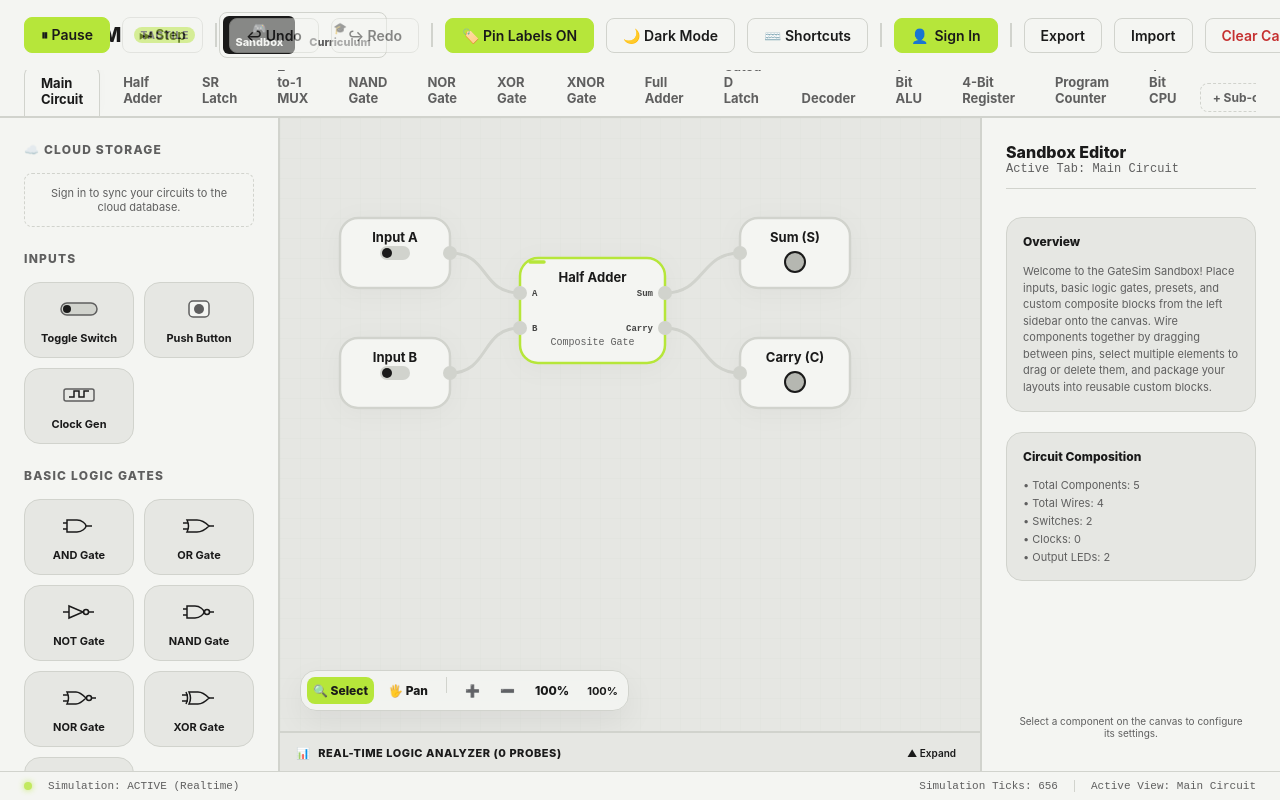
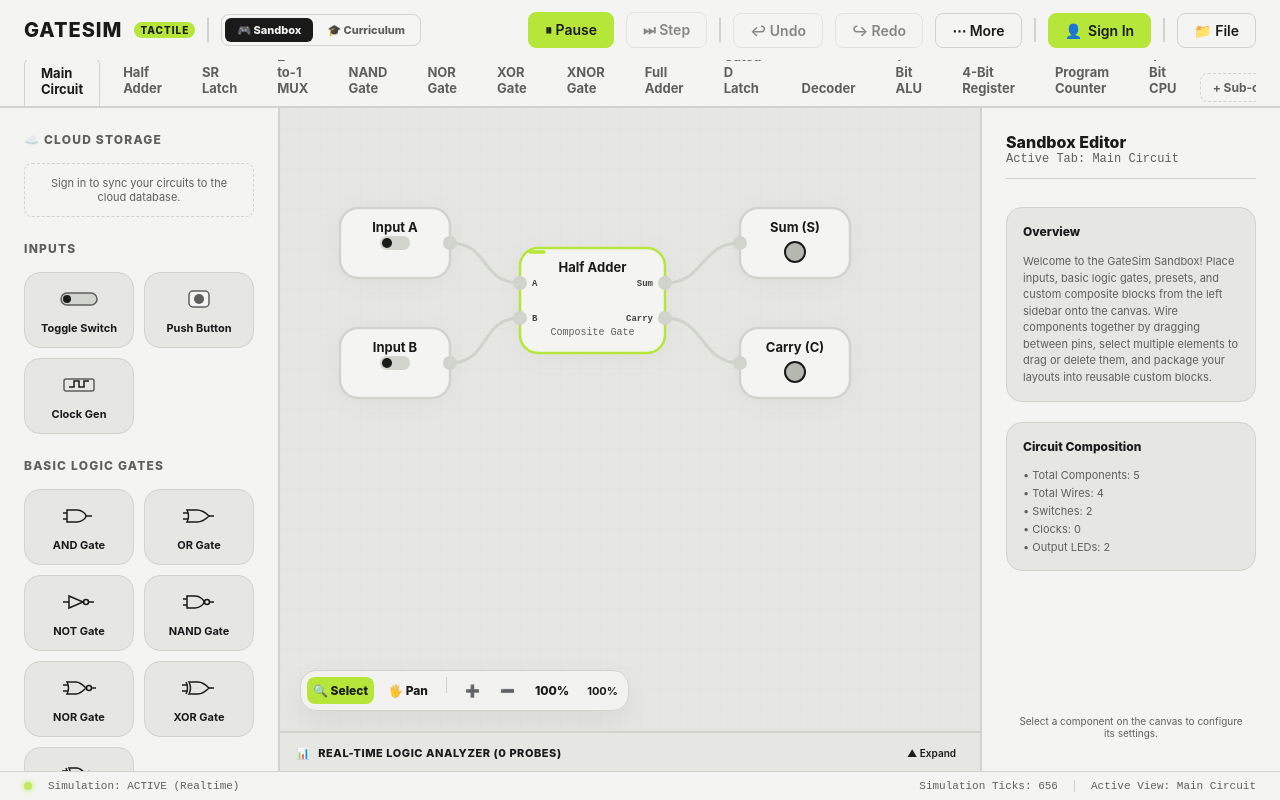
Before and after one commit to jaewooli/GateSim, a React (Vite) app: page /sandbox in a window 1280 px wide. Built offline with nearby package versions, Linux system fonts and the light colour scheme.

Commit message:
update more 2

```diff
--- a/src/components/Header.tsx
+++ b/src/components/Header.tsx
@@ -43,6 +43,8 @@ export const Header: React.FC<HeaderProps> = ({ circuit, onOpenCustomGateModal }
 
   const [isAuthModalOpen, setIsAuthModalOpen] = useState(false);
   const [isShortcutsOpen, setIsShortcutsOpen] = useState(false);
+  const [isMoreOpen, setIsMoreOpen] = useState(false);
+  const [isFileOpen, setIsFileOpen] = useState(false);
   const fileInputRef = useRef<HTMLInputElement>(null);
 
   const handleAddTab = () => {
@@ -174,29 +176,56 @@ export const Header: React.FC<HeaderProps> = ({ circuit, onOpenCustomGateModal }
             ↪ Redo
           </button>
 
-          <div className="divider" />
-
+          <div style={{ position: 'relative' }}>
+            <button
+              onClick={() => { setIsMoreOpen(!isMoreOpen); setIsFileOpen(false); }}
+              title="More options"
+              style={{ display: 'flex', alignItems: 'center', gap: '4px' }}
+            >
+              ⋯ More
+            </button>
+            {isMoreOpen && (
+              <div
+                onMouseLeave={() => setIsMoreOpen(false)}
+                style={{
+                  position: 'absolute',
+                  top: 'calc(100% + 6px)',
+                  right: 0,
+                  backgroundColor: 'var(--secondary-bg)',
+                  border: '1px solid var(--border-color)',
+                  borderRadius: '10px',
+                  boxShadow: '0 8px 24px rgba(0,0,0,0.4)',
+                  padding: '6px',
+                  display: 'flex',
+                  flexDirection: 'column',
+                  gap: '4px',
+                  zIndex: 1000,
+                  minWidth: '180px',
+                }}
+              >
                 <button
                   className={showPinLabels ? 'primary' : ''}
-            onClick={toggleShowPinLabels}
-            title="Toggle Input/Output Pin Labels on Custom Gates"
+                  onClick={() => { toggleShowPinLabels(); setIsMoreOpen(false); }}
+                  style={{ width: '100%', textAlign: 'left', padding: '8px 12px', borderRadius: '6px', fontSize: '12px' }}
                 >
-            🏷️ {showPinLabels ? 'Pin Labels ON' : 'Pin Labels OFF'}
+                  🏷️ {showPinLabels ? 'Pin Labels: ON' : 'Pin Labels: OFF'}
                 </button>
-
                 <button
-            onClick={toggleTheme}
-            title="Toggle between Light and Dark Teenage Engineering theme"
+                  onClick={() => { toggleTheme(); setIsMoreOpen(false); }}
+                  style={{ width: '100%', textAlign: 'left', padding: '8px 12px', borderRadius: '6px', fontSize: '12px' }}
                 >
                   {theme === 'light' ? '🌙 Dark Mode' : '☀️ Light Mode'}
                 </button>
-
+                <div style={{ height: '1px', backgroundColor: 'var(--border-color)', margin: '2px 4px' }} />
                 <button
-            onClick={() => setIsShortcutsOpen(true)}
-            title="Show keyboard shortcuts cheat sheet"
+                  onClick={() => { setIsShortcutsOpen(true); setIsMoreOpen(false); }}
+                  style={{ width: '100%', textAlign: 'left', padding: '8px 12px', borderRadius: '6px', fontSize: '12px' }}
                 >
-            ⌨️ Shortcuts
+                  ⌨️ Keyboard Shortcuts
                 </button>
+              </div>
+            )}
+          </div>
 
           <div className="divider" />
 
@@ -227,7 +256,7 @@ export const Header: React.FC<HeaderProps> = ({ circuit, onOpenCustomGateModal }
               <div className="divider" />
 
               {/* Custom Gate Packager */}
-              {activeTabId !== 'main' && (
+              {activeTabId !== 'main' && !activeTabId.startsWith('sub-') && (
                 <button
                   className="primary"
                   onClick={onOpenCustomGateModal}
@@ -237,12 +266,45 @@ export const Header: React.FC<HeaderProps> = ({ circuit, onOpenCustomGateModal }
                 </button>
               )}
 
-              {/* Save / Load / Clear */}
-              <button onClick={handleExport} title="Export circuit as JSON file">
-                Export
+              {/* File menu */}
+              <div style={{ position: 'relative' }}>
+                <button
+                  onClick={() => { setIsFileOpen(!isFileOpen); setIsMoreOpen(false); }}
+                  title="Import / Export / Clear"
+                  style={{ display: 'flex', alignItems: 'center', gap: '4px' }}
+                >
+                  📁 File
                 </button>
-              <button onClick={handleImportClick} title="Import circuit from JSON file">
-                Import
+                {isFileOpen && (
+                  <div
+                    onMouseLeave={() => setIsFileOpen(false)}
+                    style={{
+                      position: 'absolute',
+                      top: 'calc(100% + 6px)',
+                      right: 0,
+                      backgroundColor: 'var(--secondary-bg)',
+                      border: '1px solid var(--border-color)',
+                      borderRadius: '10px',
+                      boxShadow: '0 8px 24px rgba(0,0,0,0.4)',
+                      padding: '6px',
+                      display: 'flex',
+                      flexDirection: 'column',
+                      gap: '4px',
+                      zIndex: 1000,
+                      minWidth: '160px',
+                    }}
+                  >
+                    <button
+                      onClick={() => { handleExport(); setIsFileOpen(false); }}
+                      style={{ width: '100%', textAlign: 'left', padding: '8px 12px', borderRadius: '6px', fontSize: '12px' }}
+                    >
+                      ⬇️ Export JSON
+                    </button>
+                    <button
+                      onClick={() => { handleImportClick(); setIsFileOpen(false); }}
+                      style={{ width: '100%', textAlign: 'left', padding: '8px 12px', borderRadius: '6px', fontSize: '12px' }}
+                    >
+                      ⬆️ Import JSON
                       <input
                         type="file"
                         ref={fileInputRef}
@@ -251,9 +313,17 @@ export const Header: React.FC<HeaderProps> = ({ circuit, onOpenCustomGateModal }
                         style={{ display: 'none' }}
                       />
                     </button>
-              <button className="danger outline" onClick={clearCanvas} title="Clear all gates and wires">
-                Clear Canvas
+                    <div style={{ height: '1px', backgroundColor: 'var(--border-color)', margin: '2px 4px' }} />
+                    <button
+                      className="danger outline"
+                      onClick={() => { clearCanvas(); setIsFileOpen(false); }}
+                      style={{ width: '100%', textAlign: 'left', padding: '8px 12px', borderRadius: '6px', fontSize: '12px', border: 'none' }}
+                    >
+                      🗑️ Clear Canvas
                     </button>
+                  </div>
+                )}
+              </div>
             </>
           )}
         </div>
--- a/src/components/WaveformViewer.tsx
+++ b/src/components/WaveformViewer.tsx
@@ -15,7 +15,9 @@ export const WaveformViewer: React.FC<WaveformViewerProps> = ({ circuit }) => {
   } = circuit;
 
   const [isExpanded, setIsExpanded] = useState<boolean>(false);
-  const [visibleSamples, setVisibleSamples] = useState<number>(100);
+  // zoomLevel: 1 (최소, 많은 샘플 = 줌아웃) ~ 15 (최대, 적은 샘플 = 줌인)
+  const [zoomLevel, setZoomLevel] = useState<number>(3);
+  const visibleSamples = Math.round(300 - (zoomLevel - 1) * (280 / 14)); // 300 at zoom 1, ~20 at zoom 15
   const [scrollOffset, setScrollOffset] = useState<number>(0);
   const [isLive, setIsLive] = useState<boolean>(true);
 
@@ -237,18 +239,18 @@ export const WaveformViewer: React.FC<WaveformViewerProps> = ({ circuit }) => {
                 color: 'var(--text-muted)'
               }}
             >
-              {/* Zoom slider */}
+              {/* Zoom slider: 오른쪽 = 확대 (적은 샘플) */}
               <div style={{ display: 'flex', alignItems: 'center', gap: '8px' }}>
                 <span>🔍 Zoom:</span>
                 <input
                   type="range"
-                  min="20"
-                  max="300"
-                  value={visibleSamples}
-                  onChange={(e) => setVisibleSamples(parseInt(e.target.value, 10))}
+                  min="1"
+                  max="15"
+                  value={zoomLevel}
+                  onChange={(e) => setZoomLevel(parseInt(e.target.value, 10))}
                   style={{ width: '80px', height: '4px', cursor: 'pointer' }}
                 />
-                <span style={{ fontFamily: 'var(--mono)', width: '24px' }}>{visibleSamples}</span>
+                <span style={{ fontFamily: 'var(--mono)', width: '28px' }}>{zoomLevel}x</span>
               </div>
 
               {/* Scroll slider */}
--- a/src/hooks/useCircuitState.ts
+++ b/src/hooks/useCircuitState.ts
@@ -1762,10 +1762,14 @@ export function useCircuitState() {
   }, [saveHistory]);
 
   // Load shared circuit from URL query param (?share=circuitId)
+  // Use a ref to ensure we only load once per share ID, preventing re-runs caused by
+  // saveHistory/navigate reference changes in the dependency array.
+  const hasLoadedShareRef = useRef<string | null>(null);
   useEffect(() => {
     const params = new URLSearchParams(location.search);
     const shareId = params.get('share');
-    if (shareId && appMode === 'sandbox') {
+    if (shareId && appMode === 'sandbox' && hasLoadedShareRef.current !== shareId) {
+      hasLoadedShareRef.current = shareId; // Mark as loading immediately to prevent concurrent calls
       const loadShared = async () => {
         try {
           const response = await fetch(`/gatesimulator/api/circuits/share/${shareId}`);
@@ -1781,21 +1785,21 @@ export function useCircuitState() {
               setStepCount(0);
               setOscillationError(false);
               navigate('/sandbox', { replace: true });
-              alert(`Successfully loaded shared circuit: "${data.name}"`);
+              // Silently loaded — no alert to avoid interrupting the user
+              console.log(`[GateSim] Shared circuit loaded: "${data.name}"`);
             } else {
-              alert('Invalid shared circuit format.');
+              console.error('[GateSim] Invalid shared circuit format.');
             }
           } else {
-            alert('Failed to load shared circuit. It may have been deleted or the link is invalid.');
+            console.error('[GateSim] Failed to load shared circuit. It may have been deleted or the link is invalid.');
           }
         } catch (err) {
-          console.error('Failed to fetch shared circuit:', err);
-          alert('Network error loading shared circuit.');
+          console.error('[GateSim] Network error loading shared circuit:', err);
         }
       };
       loadShared();
     }
-  }, [location.search, appMode, navigate, saveHistory]);
+  }, [location.search, appMode]); // eslint-disable-line react-hooks/exhaustive-deps
 
   // SIMULATION EXECUTION LOOP (REAL-TIME STATE PROPAGATION)
   useEffect(() => {
```
Lines whose indentation alone changed are shown as unchanged.
